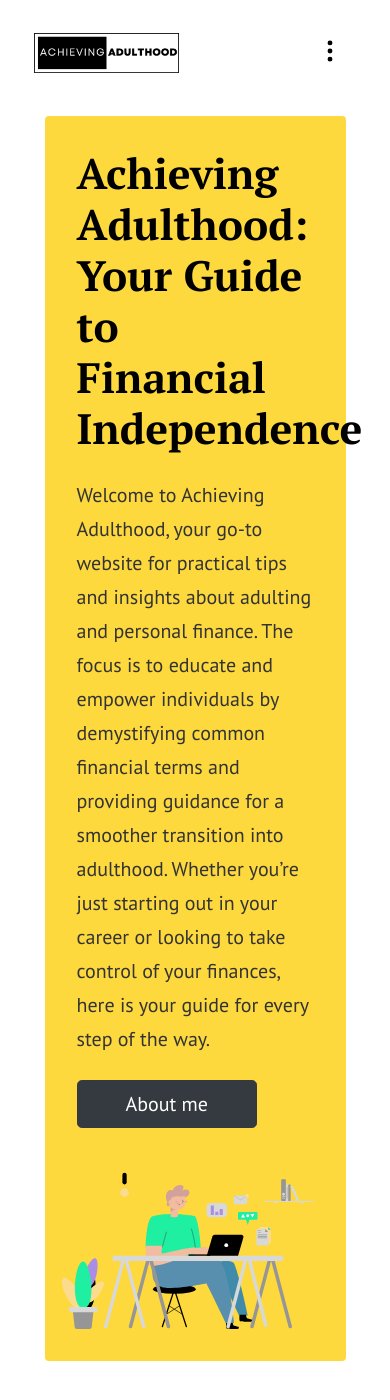
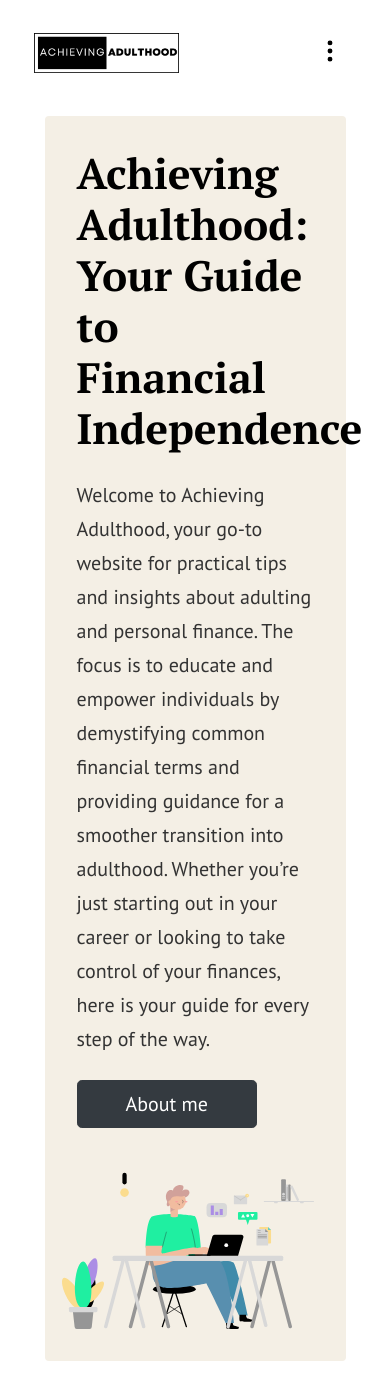
Before and after one commit to jkic2023github/achievingadulthood.com, a Jekyll site: the page built from index.html, in a window 390 px wide and 1400 px high. Built offline with Jekyll 4.4.1, drawn with Linux system fonts in a browser that asks for light colours; the list of posts is cut into pages by our own code; comment, search, counter and statistics services are not loaded; grey boxes are pictures that could not be loaded.

Commit message:
Update theme.scss

```diff
--- a/assets/css/theme.scss
+++ b/assets/css/theme.scss
@@ -158,7 +158,7 @@ small, .small {
         font-size:1.5em;
     }
 	.hero {
-		background: #fdd93d;
+		background: #f4efe5;
 		padding: 2rem 2rem;
 	}
 }
```
